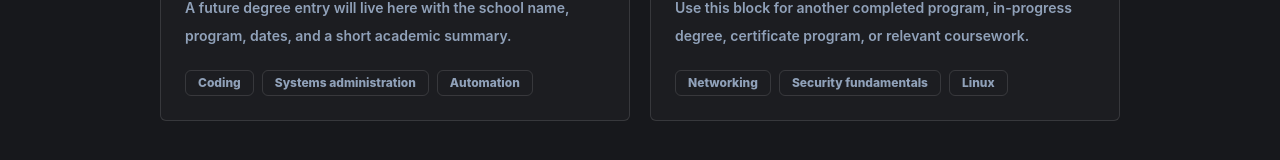
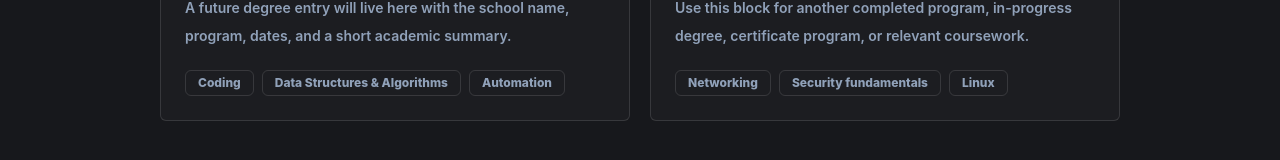
Before and after one commit to dboyza/portfolio-website, a React (Vite) app: page / in a window 1280 px wide. Shown: the part 3760-3920 px from the top of the page. Built offline with nearby package versions, Linux system fonts and the light colour scheme.

Commit message:
Update degree coursework focus

```diff
--- a/src/data/portfolio.ts
+++ b/src/data/portfolio.ts
@@ -190,7 +190,7 @@ export const degrees: Degree[] = [
     timeframe: '2019-2023',
     description:
       'A future degree entry will live here with the school name, program, dates, and a short academic summary.',
-    focusAreas: ['Coding', 'Systems administration', 'Automation'],
+    focusAreas: ['Coding', 'Data Structures & Algorithms', 'Automation'],
   },
   {
     title: 'Additional Education Placeholder',
```
